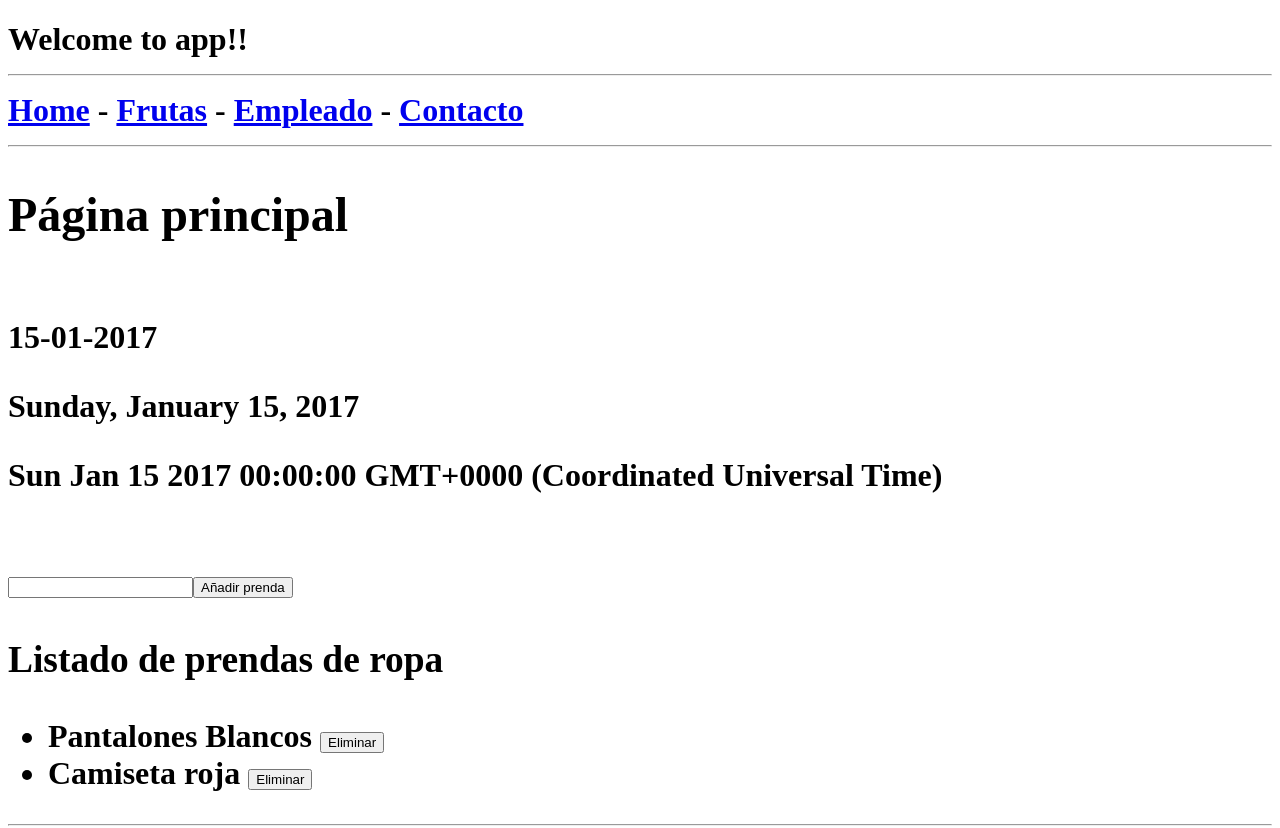
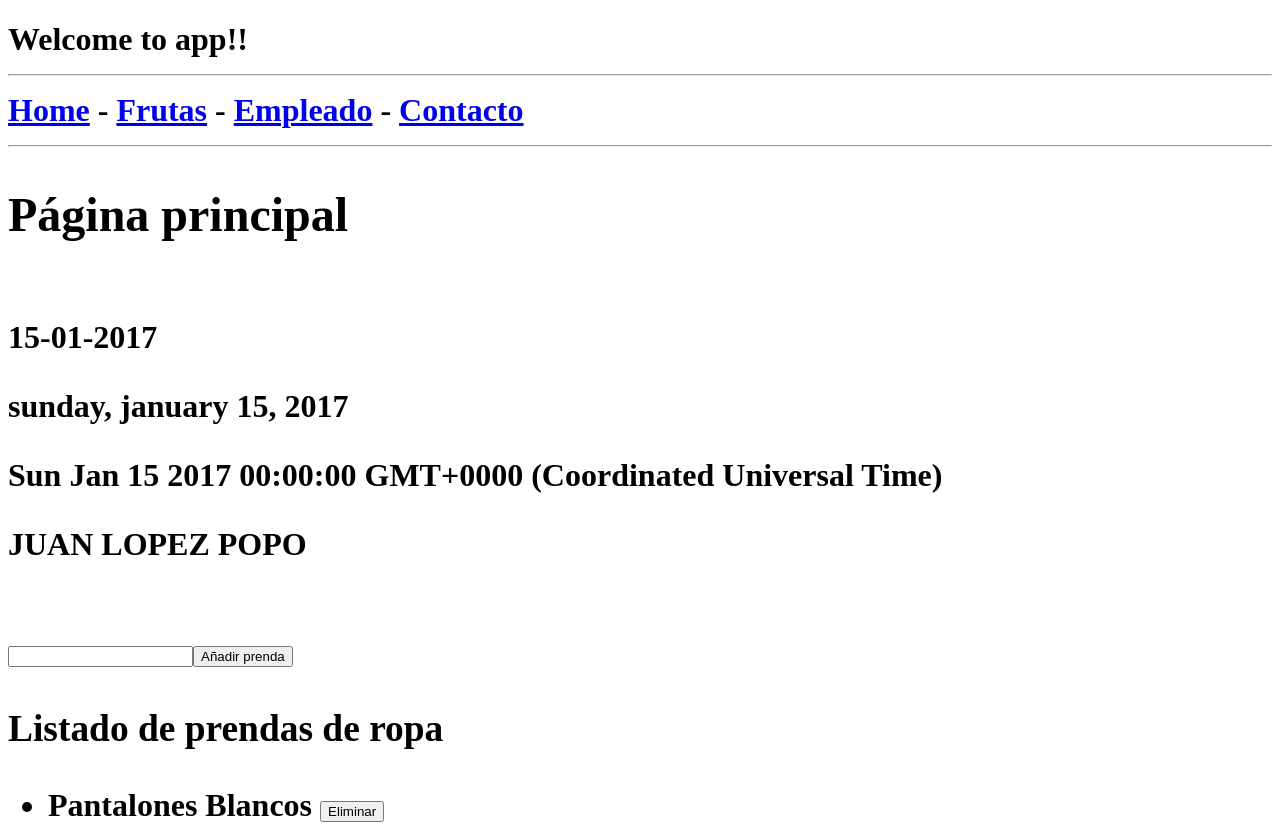
Before and after one commit to Ghuk/curso-angular4, an Angular app: page / in a window 1280 px wide. Shown: the top 828 px of the page. Built offline with nearby package versions, Linux system fonts and the light colour scheme.

Commit message:
Se termino el video 38 de la carpeta 8

```diff
--- a/src/app/home/home.component.html
+++ b/src/app/home/home.component.html
@@ -3,8 +3,9 @@
 <br/>
 
 {{fecha| date: 'dd-MM-yyyy'}}
-<p>{{fecha| date: 'fullDate'}}</p>
+<p>{{fecha| date: 'fullDate' | uppercase | lowercase}}</p>
 <p>{{fecha}}</p>
+<p>{{nombre | uppercase}}</p>
 <br/>
 <input type="text" [(ngModel)]="prenda_a_guardar">
 <button (click)="guardarPrenda()">Añadir prenda</button>
--- a/src/app/home/home.component.ts
+++ b/src/app/home/home.component.ts
@@ -11,7 +11,9 @@ export class HomeComponent{
 	public titulo = "Página principal";
 	public listado_ropa: Array<string>;
 	public prenda_a_guardar:string;
-	public fecha;
+
+	public fecha
+	public nombre = "JuAn lOpEz pOpo";
 
 	constructor(
 		private _ropaService: RopaService
```
